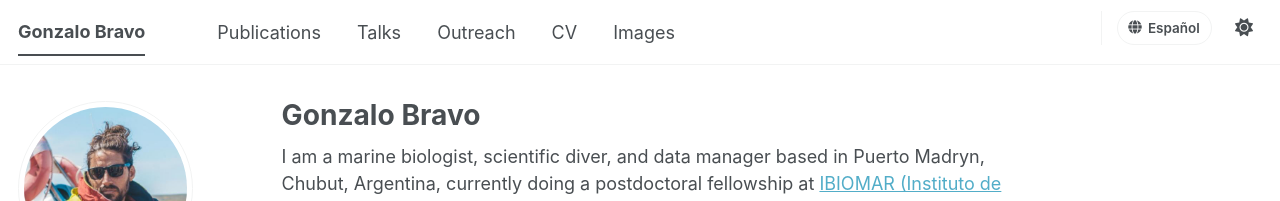
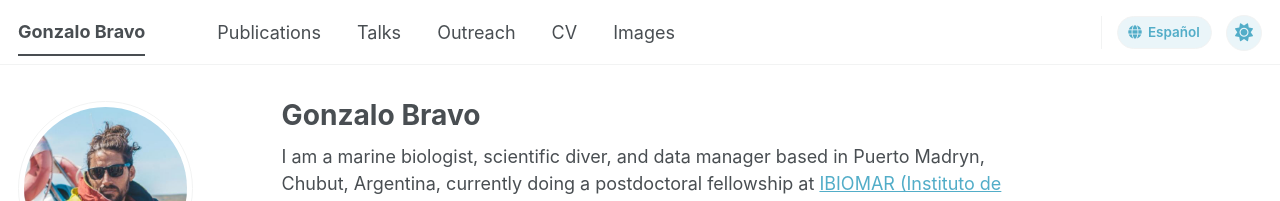
Before and after one commit to gonzalobravoargentina/gonzalobravoargentina.github.io, a Jekyll site: the page built from _pages/about.md, in a window 1280 px wide. Shown: the top 201 px of the page. Built offline with Jekyll 4.4.1, drawn with Linux system fonts in a browser that asks for light colours; a style sheet for code colours, icons or effects is not loaded.

Commit message:
Keep header controls right-aligned and refresh cached styles

```diff
--- a/_includes/head.html
+++ b/_includes/head.html
@@ -13,4 +13,4 @@
 </script>
 
 <!-- For all browsers -->
-<link rel="stylesheet" href="{{ base_path }}/assets/css/main.css">
+<link rel="stylesheet" href="{{ base_path }}/assets/css/main.css?v={{ site.time | date: '%s' }}">
--- a/_sass/layout/_masthead.scss
+++ b/_sass/layout/_masthead.scss
@@ -97,7 +97,8 @@
     font-size: 0.75em;
     font-weight: 600;
     line-height: 1.4;
-    color: var(--global-text-color);
+    color: var(--global-link-color);
+    background: rgba(82, 173, 200, 0.12);
     transition: border-color 0.15s ease, color 0.15s ease;
 
     &::before { display: none; }
@@ -127,11 +128,13 @@
 
 .masthead__menu {
   display: flex;
+  flex-wrap: nowrap;
+  width: 100%;
   align-items: center;
   gap: 1em;
 
   .greedy-nav {
-    flex: 1;
+    flex: 1 1 0%;
     min-width: 0;
   }
 
@@ -141,6 +144,11 @@
     flex: 0 0 auto;
     gap: 0.8em;
     margin-left: auto;
+    clear: none;
+    padding: 0;
+    list-style: none;
+
+    > li { margin: 0; }
 
     #theme-toggle a {
       display: inline-flex;
@@ -149,7 +157,15 @@
       width: 36px;
       height: 36px;
       cursor: pointer;
-      color: var(--global-masthead-link-color);
+      color: var(--global-link-color);
+      background: rgba(82, 173, 200, 0.12);
+      border: 1px solid var(--global-border-color);
+      border-radius: 50%;
+
+      &:focus-visible {
+        outline: 2px solid var(--global-link-color);
+        outline-offset: 3px;
+      }
     }
   }
 }
```
